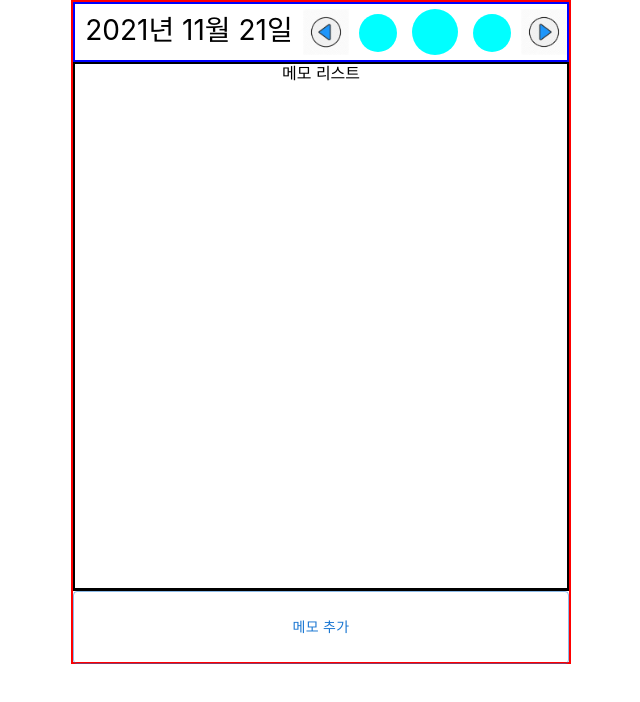
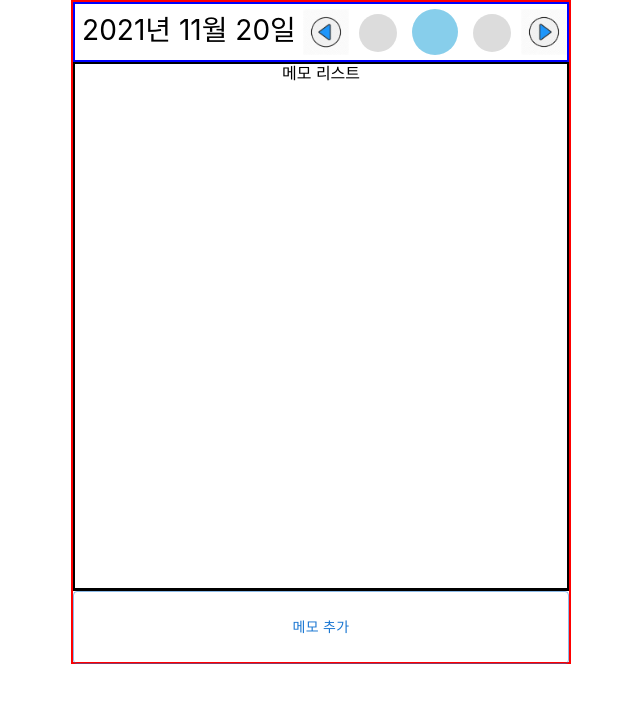
Before and after one commit to jaewoogwak/Memo, a React (Create React App) app: page / in a window 1280 px wide. Shown: the top 702 px of the page, without its empty margins (319-959 px from the left). Built offline with nearby package versions, Linux system fonts and the light colour scheme.

Commit message:
calender bar

```diff
--- a/src/component/Calender/Bar.js
+++ b/src/component/Calender/Bar.js
@@ -2,23 +2,119 @@ import React from "react";
 import './calenderTab.css';
 import NextBtn from './nextBtn.jpg';
 import previousBtn from './previousBtn.jpg';
+import { useState, useEffect } from 'react'
+
 
 const Bar = () => {
+    // 날짜 조작
+    const [presentDay, setPresentDay] = useState({
+        year:0,
+        momth:0,
+        day:0
+    })
+    const [today, setToday] = useState('') // 처음 랜더링
+
+    const setDay = () =>{
+        const date = new Date();
+        const year = date.getFullYear();
+        const month = ("0" + (1 + date.getMonth())).slice(-2);
+        const day = ("0" + date.getDate()).slice(-2);
+        // setPresentDay({year : year, month : month, day : day});
+        setPresentDay((prevState) => {
+            return { ...prevState, year : year, momth : month, day: day}
+        })
+        setToday(`${year}년 ${month}월 ${day}일`)
+        console.log('gettoday', today)
+        console.log('presentDay', presentDay)
+        return [year, month, day];
+    }
+
+    const getToday = () => {
+        const date = new Date();
+        const year = date.getFullYear();
+        const month = ("0" + (1 + date.getMonth())).slice(-2);
+        const day = ("0" + date.getDate()).slice(-2);
+        return [year, month, day];
+
+    }
+
+    const nextDay = () => {
+        const yy = Number(presentDay.year) //getToday()[0];
+        const mm = Number(presentDay.momth) //Number(getToday()[1]);
+        const dd = Number(presentDay.day) //Number(getToday()[2]);
+        console.log('yymmdd', yy, mm, dd);
+        // console.log(`${yy}-${mm}-${dd+1}`)
+        // const date = new Date(yy, mm, dd);
+        const now = new Date(yy, mm-1, dd);
+        console.log('now', now);
+        var tomorrow = new Date(now.setDate(now.getDate() + 1));	// 내일
+        console.log("내일 : ", tomorrow);
+
+        const year = tomorrow.getFullYear();
+        const month = tomorrow.getMonth() + 1;
+        const day = tomorrow.getDate();
+        // const year = yesterday.getFullYear();
+        // const month = ("0" + (1 + yesterday.getMonth())).slice(-2);
+        // const day = ("0" + (yesterday.getDate())).slice(-2);
+        console.log('year,month,day', year, month, day)
+        // const yymmdd = [year, month, day];
+        setToday(`${year}년 ${month}월 ${day}일`)
+        setPresentDay((prevState) => {
+            return { ...prevState, year : year, momth : month, day : day}
+        });
+        // console.log(presentDay);
+        // console.log(yymmdd);
+    }
+
+    const previousDay = () => {
+        const yy = Number(presentDay.year) //getToday()[0];
+        const mm = Number(presentDay.momth) //Number(getToday()[1]);
+        const dd = Number(presentDay.day) //Number(getToday()[2]);
+        console.log('yymmdd', yy, mm, dd);
+        // console.log(`${yy}-${mm}-${dd+1}`)
+        // const date = new Date(yy, mm, dd);
+        const now = new Date(yy, mm-1, dd);
+        console.log('now', now);
+        var yesterday = new Date(now.setDate(now.getDate() - 1));	// 내일
+        console.log("내일 : ", yesterday);
+
+        const year = yesterday.getFullYear();
+        const month = yesterday.getMonth() + 1;
+        const day = yesterday.getDate();
+        // const year = yesterday.getFullYear();
+        // const month = ("0" + (1 + yesterday.getMonth())).slice(-2);
+        // const day = ("0" + (yesterday.getDate())).slice(-2);
+        console.log('year,month,day', year, month, day)
+        // const yymmdd = [year, month, day];
+        setToday(`${year}년 ${month}월 ${day}일`)
+        setPresentDay((prevState) => {
+            return { ...prevState, year : year, momth : month, day : day}
+        });
+        // console.log(presentDay);
+        // console.log(yymmdd);
+    }
 
     const moveNext = () => {
         console.log("next");
+        nextDay();
     }
 
     const movePrevious = () => {
         console.log("previous");
+        previousDay()
     }
 
+    useEffect(() => {
+        setDay();
+        console.log(today)
+    }, [])
     return (
         <div class="calender-bar">
+            {console.log('rendering')}
             <div class="present">
-                2021년 11월 21일
-
-
+            {/* {console.log(presentDay, today)}
+            {presentDay.year} */}
+            {today}
             </div>
             <div class="content-date">
                 <div onClick ={movePrevious} class="button previous">
--- a/src/component/Calender/calenderTab.css
+++ b/src/component/Calender/calenderTab.css
@@ -23,7 +23,7 @@
     border-radius: 100%;
     width: 38px;
     height: 38px;
-    background-color: aqua;
+    background-color: gainsboro;
     margin:10px;
 }
 
@@ -31,14 +31,14 @@
     border-radius: 100%;
     width: 46px;
     height: 46px;
-    background-color: aqua;
+    background-color: skyblue;
 }
 
 .tomorrow {
     border-radius: 100%;
     width: 38px;
     height: 38px;
-    background-color: aqua;
+    background-color: gainsboro;
     margin:10px
 
 }
```
